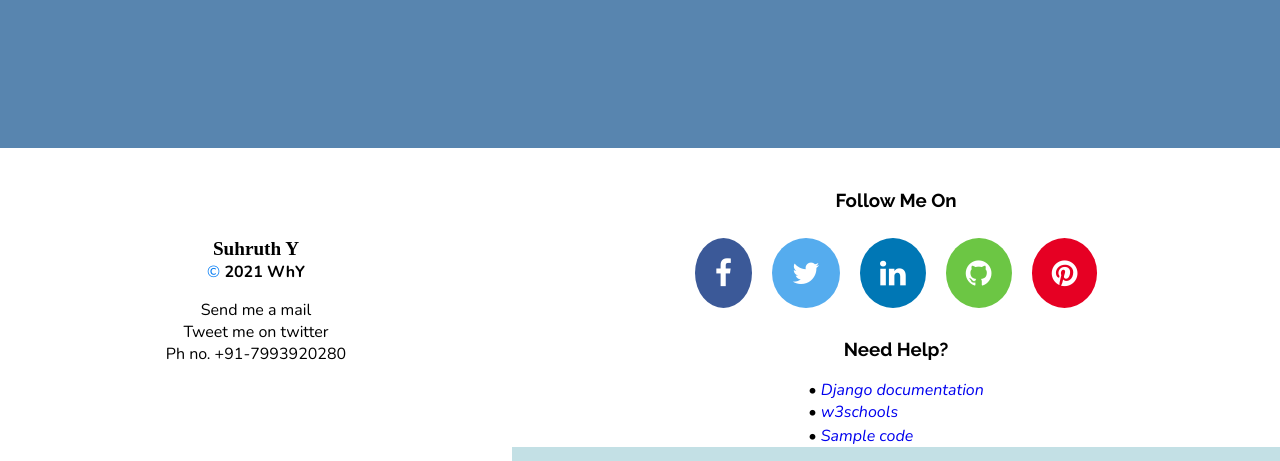
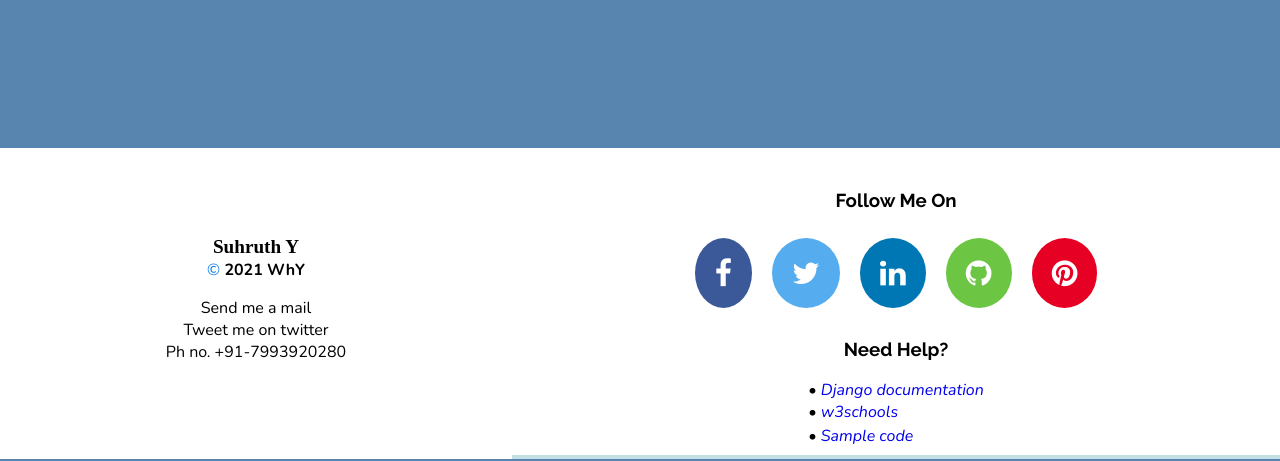
Before and after one commit to SuhruthY/whytodolist, a Django app: page /del-task/2/ in a window 1280 px wide. Shown: the part 1621-2082 px from the top of the page. Run offline with Django 3.2, Linux system fonts and the light colour scheme; a user stored in the database is signed in; data comes from the database, SQL or seed files in the repository.

Commit message:
Update main.html

```diff
--- a/templates/main.html
+++ b/templates/main.html
@@ -97,7 +97,7 @@
           height: 100vh;
           padding: 1em; }
           nav ul.primary-nav {
-            margin-top: 5em; }
+            margin-top: 3em; }
           nav li {
             text-decoration: none;
             display: block;
@@ -308,6 +308,8 @@
           color: var(--secondary-color); }
         .footer-author .copy.content {
           font-weight: bold; }
+        .footer-author {
+          padding-top: .5em;}
 
         .footer-social-icons li {
           display: inline-block;
@@ -357,6 +359,8 @@
             text-transform: capitalize; }
         .footer-references .code-sample {
           margin-top: .1em; }
+        .footer-references {
+           padding-bottom: .5em;}
 
         @media only screen and (min-width: 754px) {
           .mobile-menu, .mobile-menu-exit {
@@ -402,7 +406,7 @@
               background-color: white;
               float: left;
               width: 40%;
-              padding-top: 5.6em;
+              padding-top: 5.5em;
               padding-bottom: 5em; }
             .footer-container .footer-social-icons {
               background-color: white;
```
